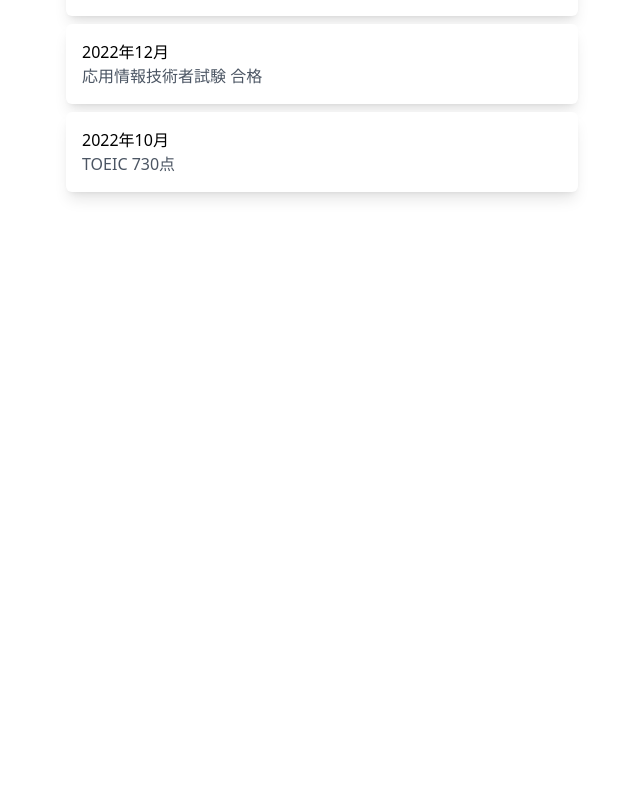
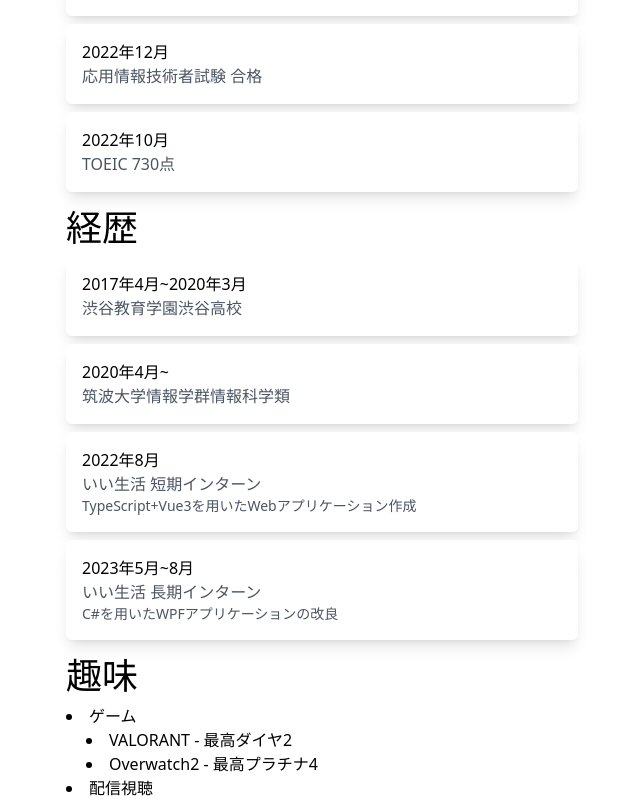
Before and after one commit to kasatomorning/portfolio, a Nuxt app: page / in a window 1280 px wide. Shown: the part 358-1158 px from the top of the page, without its empty margins (278-918 px from the left). Before the commit the page ends 800 px from the top, so only its background shows below. Built offline with nearby package versions, Linux system fonts and the light colour scheme.

Commit message:
ページを編集

```diff
--- a/pages/index.vue
+++ b/pages/index.vue
@@ -4,7 +4,7 @@
             <div class="mx-auto max-w-sm my-[1rem] text-center">
                 <h1
                     class="inline-block text-5xl sm:text-5xl font-extrabold text-slate-900 tracking-tight dark:text-slate-200">
-                    Links</h1>
+                    Home</h1>
             </div>
             <h2 class="inline-block text-4xl sm:text-4xl relative border-none lg:-ml-2 lg:pl-2 m-2">自己紹介</h2>
             <p class="my-[0.3em]">筑波大学情報学群 情報科学類所属の笠島です。</p>
@@ -22,6 +22,40 @@
                 <p>2022年10月</p>
                 <p class="text-gray-600">TOEIC 730点</p>
             </div>
+            <h2 class="inline-block text-4xl sm:text-4xl relative border-none lg:-ml-2 lg:pl-2 m-2">経歴</h2>
+            <div class="p-4 mb-2 max-w-lg bg-white rounded-md shadow-lg">
+                <p>2017年4月~2020年3月</p>
+                <p class="text-gray-600">渋谷教育学園渋谷高校</p>
+            </div>
+            <div class="p-4 mb-2 max-w-lg bg-white rounded-md shadow-lg">
+                <p>2020年4月~</p>
+                <p class="text-gray-600">筑波大学情報学群情報科学類</p>
+            </div>
+            <div class="p-4 mb-2 max-w-lg bg-white rounded-md shadow-lg">
+                <p>2022年8月</p>
+                <p class="text-gray-600">いい生活 短期インターン</p>
+                <p class="text-gray-600 text-sm">TypeScript+Vue3を用いたWebアプリケーション作成</p>
+            </div>
+            <div class="p-4 mb-2 max-w-lg bg-white rounded-md shadow-lg">
+                <p>2023年5月~8月</p>
+                <p class="text-gray-600">いい生活 長期インターン</p>
+                <p class="text-gray-600 text-sm">C#を用いたWPFアプリケーションの改良</p>
+            </div>
+            <h2 class="inline-block text-4xl sm:text-4xl relative border-none lg:-ml-2 lg:pl-2 m-2">趣味</h2>
+            <ul role="list" class="list-inside list-disc">
+                <li>
+                    ゲーム
+                    <ul class="list-disc list-inside space-y-0.3 pl-5">
+                        <li>
+                            VALORANT - 最高ダイヤ2
+                        </li>
+                        <li>
+                            Overwatch2 - 最高プラチナ4
+                        </li>
+                    </ul>
+                </li>
+                <li>配信視聴</li>
+            </ul>
         </div>
     </div>
 </template>
--- a/pages/links.vue
+++ b/pages/links.vue
@@ -1,5 +1,19 @@
 <template>
-    <div>
-        <h1>Links page</h1>
+    <div class="lg:pl-[19.5rem]">
+        <div class="max-w-3xl mx-auto pt-10 xl:max-w-none xl:ml-0 xl:pr-16">
+            <div class="mx-auto max-w-sm my-[1rem] text-center">
+                <h1
+                    class="inline-block text-5xl sm:text-5xl font-extrabold text-slate-900 tracking-tight dark:text-slate-200">
+                    Links</h1>
+            </div>
+            <a href="https://github.com/kasatomorning?tab=repositories" class="flex items-center mb-4">
+                <img src="~/assets/image/GitHub-Mark.png" class="h-10 w-10">
+                <h2 class="inline-block text-4xl relative border-none  m-2">GitHub</h2>
+            </a>
+            <a href="https://twitter.com/fortsukucollege" class="flex items-center mb-4">
+                <img src="~/assets/image/Twitter-Logo.png" class="w-10">
+                <h2 class="inline-block text-4xl relative border-none  m-2">Twitter</h2>
+            </a>
+        </div>
     </div>
 </template>
```
Also changed, not shown: assets/image/GitHub-Mark.png (added), assets/image/Twitter-Logo.png (added).
